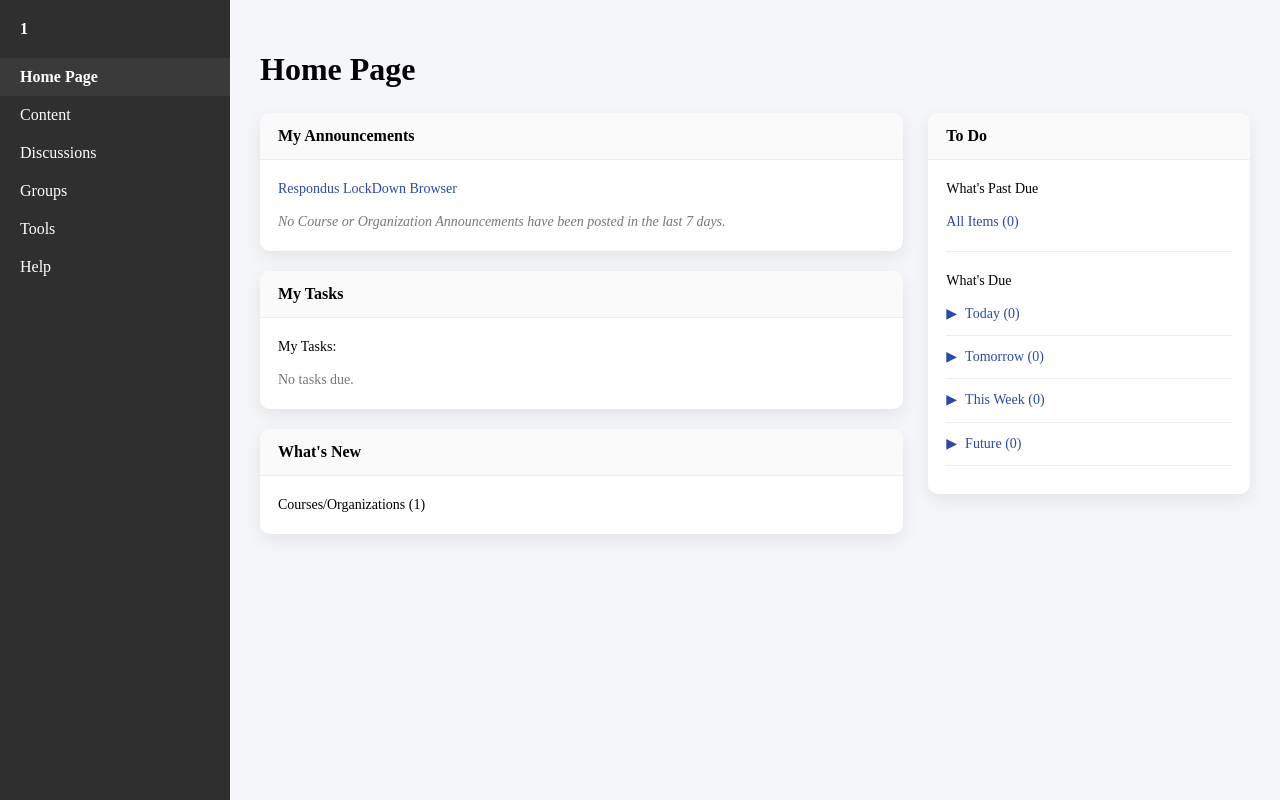
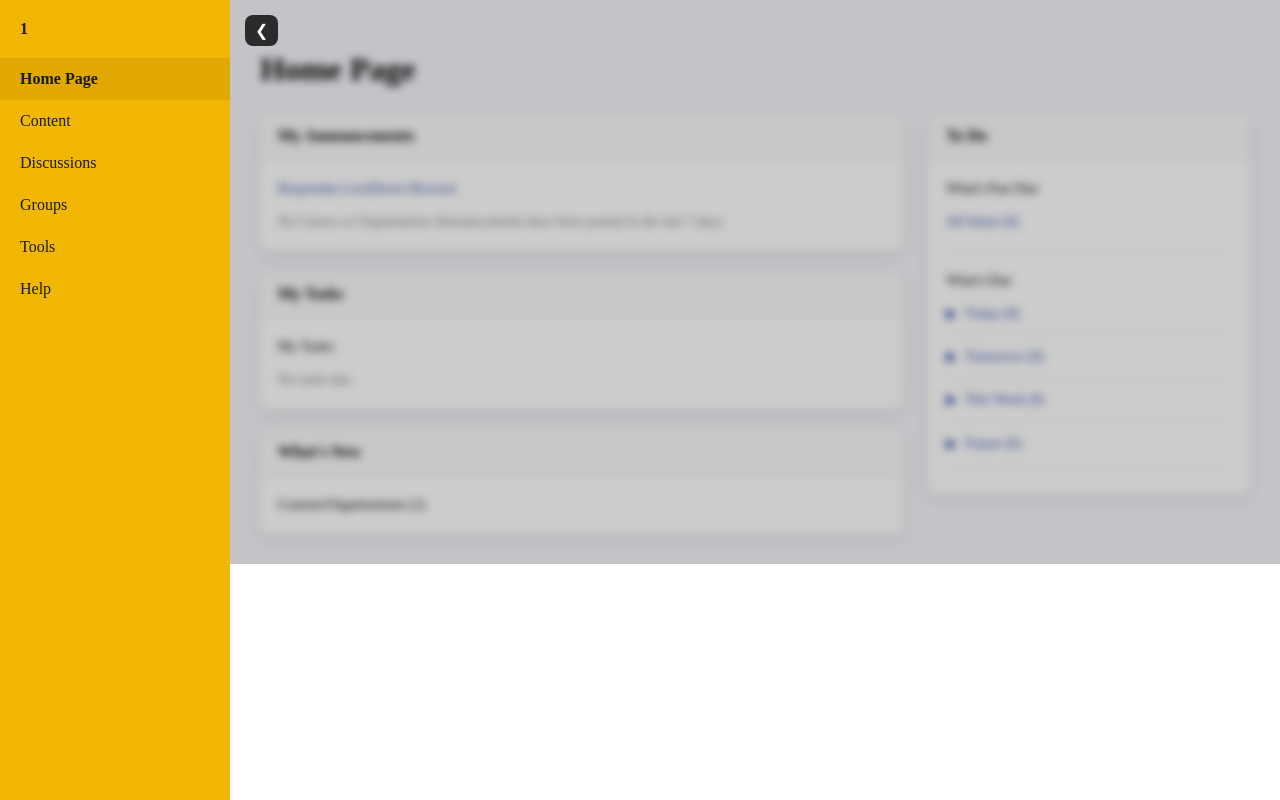
Before and after one commit to markchweya/lms, a React (Vite) app: page /course/1 in a window 1280 px wide. Built offline with nearby package versions, Linux system fonts and the light colour scheme.

Commit message:
Update CourseSidebarLayout.tsx

```diff
--- a/src/components/CourseSidebarLayout.tsx
+++ b/src/components/CourseSidebarLayout.tsx
@@ -1,47 +1,84 @@
-import React from 'react'
+import React, { useState } from 'react'
 import { useNavigate, useParams } from 'react-router-dom'
 
 export default function CourseSidebarLayout({ children, active }: any){
   const navigate = useNavigate()
   const { code } = useParams()
+  const [open,setOpen] = useState(true)
 
   const layout:React.CSSProperties={
     display:'flex'
   }
 
   const sidebar:React.CSSProperties={
+    position:'fixed',
+    left:0,
+    top:0,
+    height:'100vh',
     width:'230px',
-    background:'#2f2f2f',
+    background:'#F2B705',
+    color:'#1a1a1a',
+    minHeight:'100vh',
+    padding:'20px 0',
+    transform: open ? 'translateX(0)' : 'translateX(-100%)',
+    transition:'transform 0.25s ease',
+    zIndex:1000
+  }
+
+  const overlay:React.CSSProperties={
+    position:'fixed',
+    inset:0,
+    backdropFilter:'blur(4px)',
+    background:'rgba(0,0,0,0.2)',
+    zIndex:900
+  }
+
+  const toggle:React.CSSProperties={
+    position:'fixed',
+    top:'15px',
+    left: open ? '245px' : '15px',
+    cursor:'pointer',
+    background:'#2b2b2b',
     color:'#fff',
-    minHeight:'100vh',
-    padding:'20px 0'
+    padding:'6px 10px',
+    borderRadius:'8px',
+    zIndex:1100,
+    transition:'left 0.25s ease'
   }
 
   const title:React.CSSProperties={
     padding:'0 20px',
-    fontWeight:600,
+    fontWeight:700,
     marginBottom:'20px'
   }
 
   const item:React.CSSProperties={
-    padding:'10px 20px',
+    padding:'12px 20px',
     cursor:'pointer'
   }
 
   const activeItem:React.CSSProperties={
     ...item,
-    background:'#3a3a3a',
-    fontWeight:600
+    background:'#e0a800',
+    fontWeight:700
   }
 
   const content:React.CSSProperties={
     flex:1,
-    background:'#F5F6FA'
+    background:'#F5F6FA',
+    marginLeft: open ? '230px' : '0',
+    transition:'margin-left 0.25s ease'
   }
 
   return (
 
-    <div style={layout}>
+    <>
+
+      <div style={toggle} onClick={()=>setOpen(!open)}>
+        {open ? '❮' : '☰'}
+      </div>
+
+      {open && <div style={overlay} onClick={()=>setOpen(false)} />}
 
       <div style={sidebar}>
 
@@ -77,6 +114,7 @@ export default function CourseSidebarLayout({ children, active }: any){
         {children}
       </div>
 
-    </div>
+    </>
+
   )
 }
```
